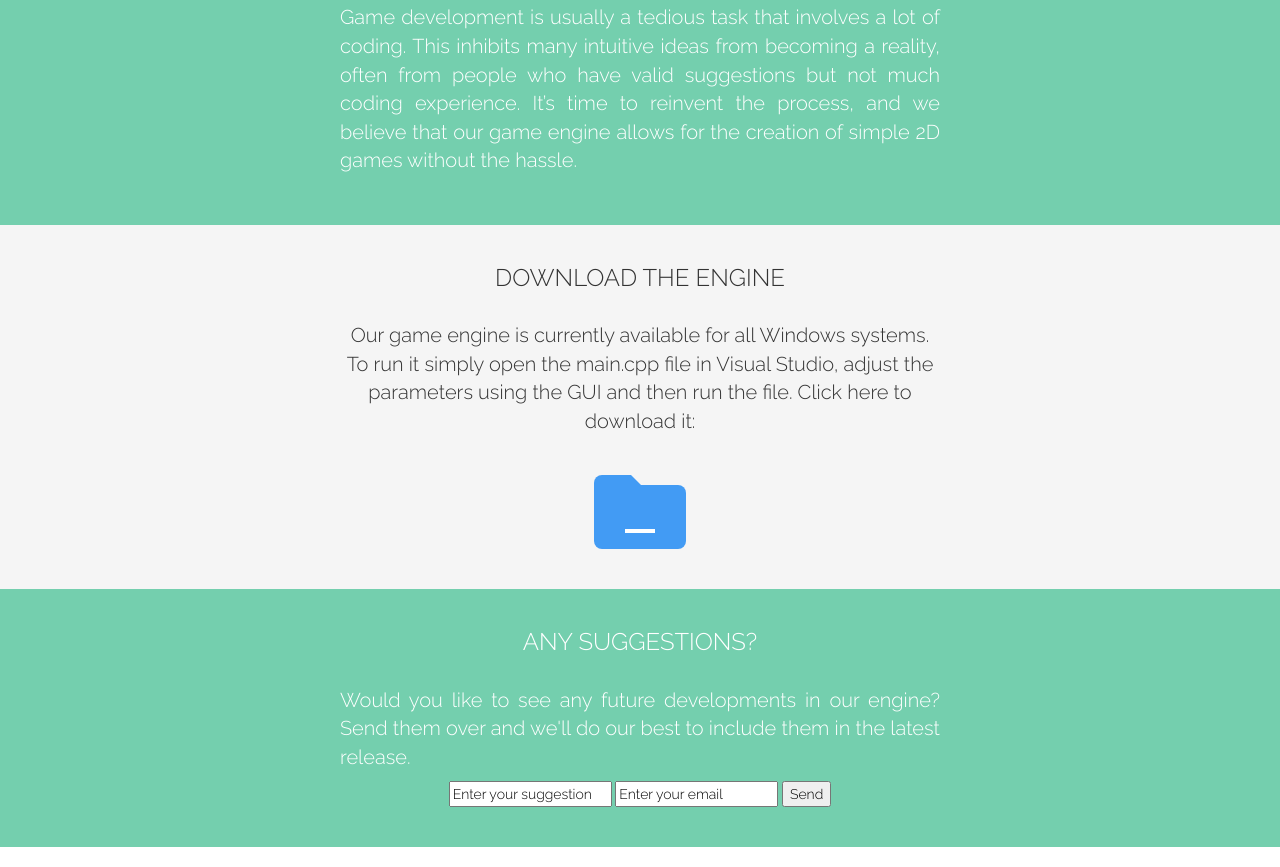
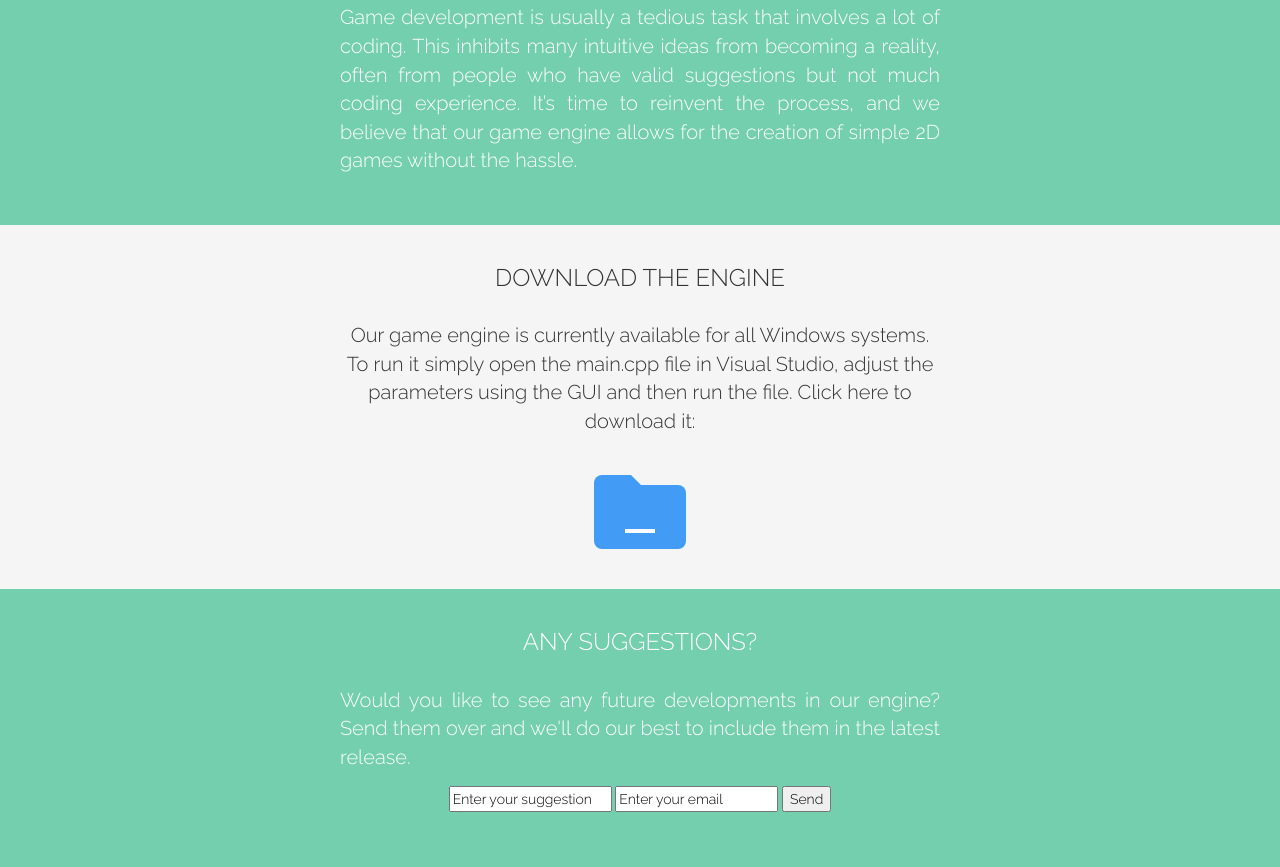
Before and after one commit to nirvikbaruah/IdeaHacks, a plain HTML site: page index.html in a window 1280 px wide. Shown: the part 595-1462 px from the top of the page. Drawn offline with nearby package versions, Linux system fonts and the light colour scheme.

Commit message:
Update style.css

```diff
--- a/style.css
+++ b/style.css
@@ -339,6 +339,8 @@ nav ul{
 
 form{
   color: black;
+	margin-top: 30px;
+	margin: 15px;
 }
 
 @media(max-width: 600px){
```
